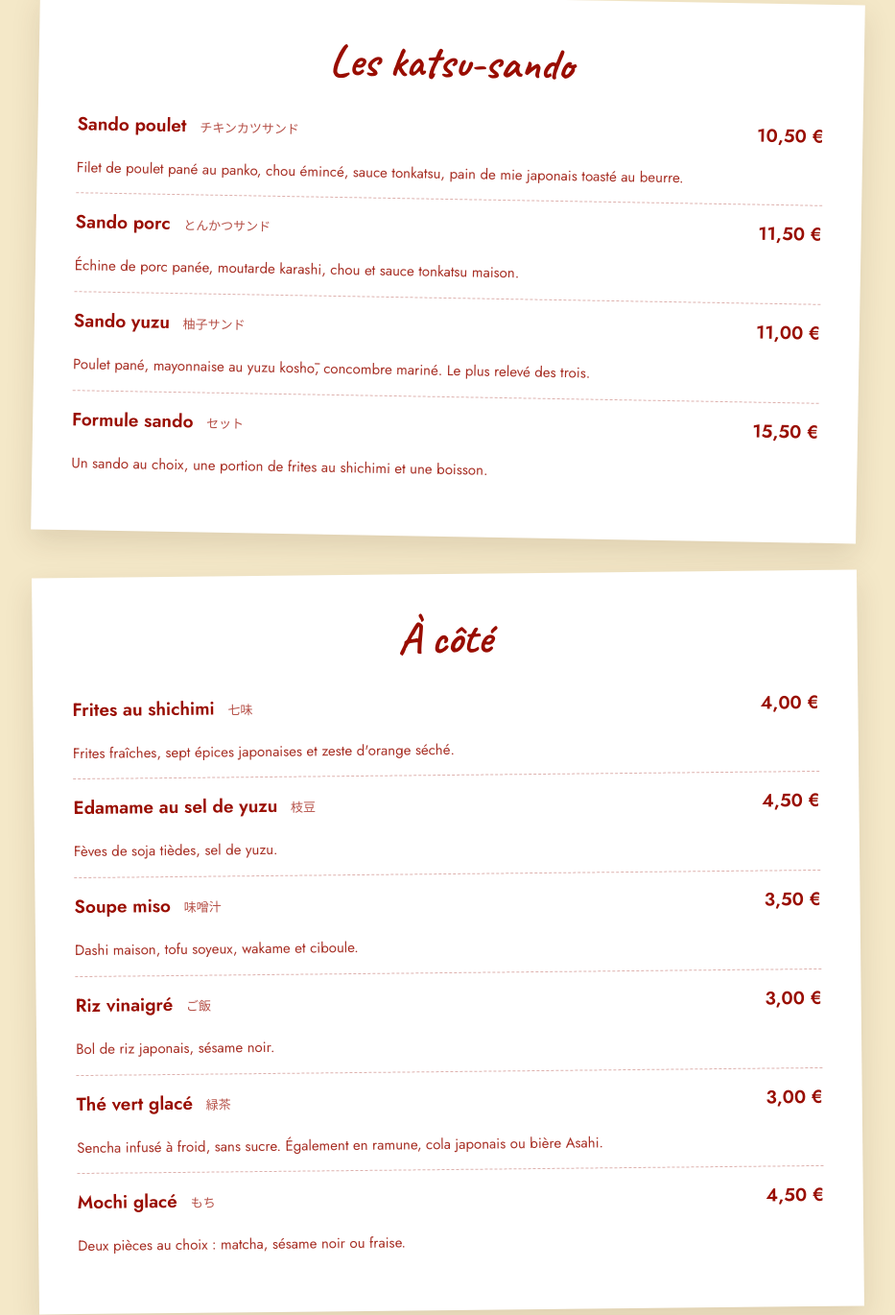
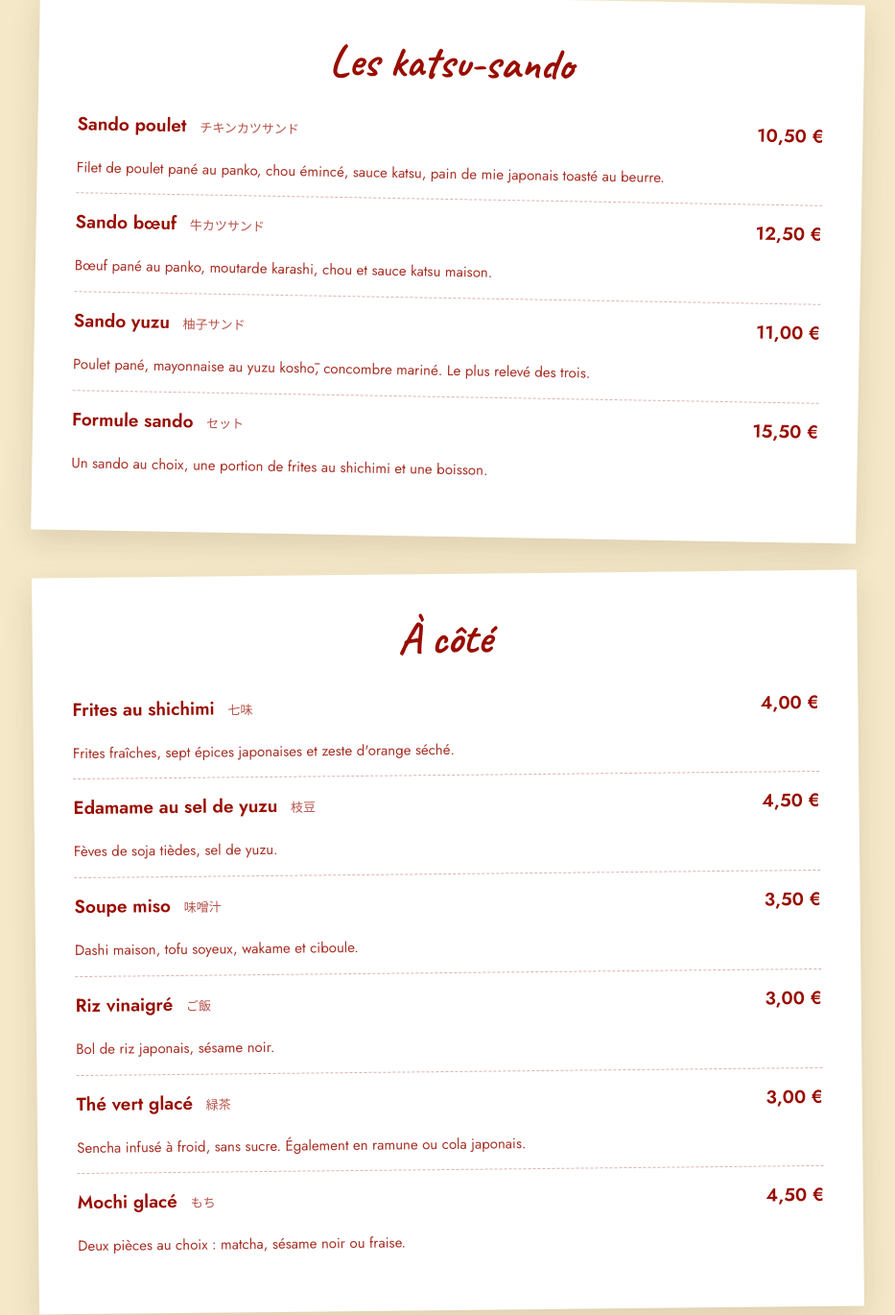
Before and after one commit to Youss140/yatai-demo, a plain HTML site: page carte.html in a window 1280 px wide. Shown: the part 983-2353 px from the top of the page at 96% size, without its empty margins (173-1106 px from the left). Drawn offline with Linux system fonts and the light colour scheme.

Commit message:
Retire le porc et l'alcool de la carte et des recettes
Sando porc remplacé par un sando boeuf, sauce tonkatsu renommée sauce katsu,
biere Asahi retiree des boissons, sake et mirin remplaces dans les marinades.

Co-Authored-By: Claude Opus 5.5 <noreply@anthropic.com>

```diff
--- a/carte.html
+++ b/carte.html
@@ -91,12 +91,12 @@
           <article class="menu-item">
             <h3>Sando poulet <span class="jp-name">チキンカツサンド</span></h3>
             <span class="price">10,50 €</span>
-            <p>Filet de poulet pané au panko, chou émincé, sauce tonkatsu, pain de mie japonais toasté au beurre.</p>
+            <p>Filet de poulet pané au panko, chou émincé, sauce katsu, pain de mie japonais toasté au beurre.</p>
           </article>
           <article class="menu-item">
-            <h3>Sando porc <span class="jp-name">とんかつサンド</span></h3>
-            <span class="price">11,50 €</span>
-            <p>Échine de porc panée, moutarde karashi, chou et sauce tonkatsu maison.</p>
+            <h3>Sando bœuf <span class="jp-name">牛カツサンド</span></h3>
+            <span class="price">12,50 €</span>
+            <p>Bœuf pané au panko, moutarde karashi, chou et sauce katsu maison.</p>
           </article>
           <article class="menu-item">
             <h3>Sando yuzu <span class="jp-name">柚子サンド</span></h3>
@@ -137,7 +137,7 @@
           <article class="menu-item">
             <h3>Thé vert glacé <span class="jp-name">緑茶</span></h3>
             <span class="price">3,00 €</span>
-            <p>Sencha infusé à froid, sans sucre. Également en ramune, cola japonais ou bière Asahi.</p>
+            <p>Sencha infusé à froid, sans sucre. Également en ramune ou cola japonais.</p>
           </article>
           <article class="menu-item">
             <h3>Mochi glacé <span class="jp-name">もち</span></h3>
```
Also changed, not shown: index.html (+2 -2 lines).
